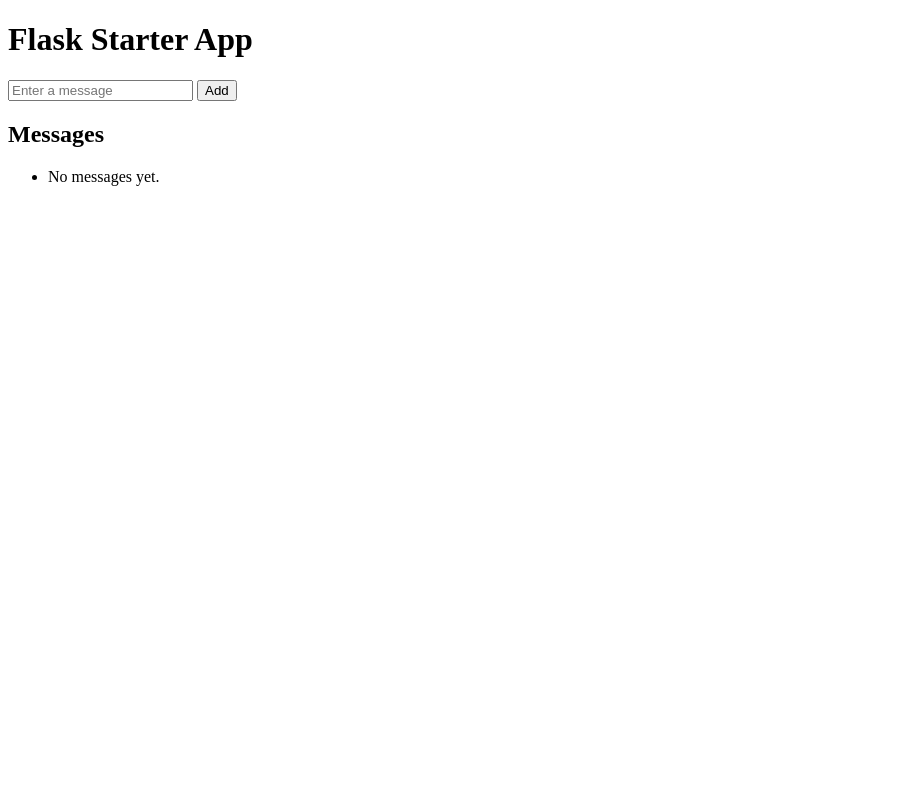
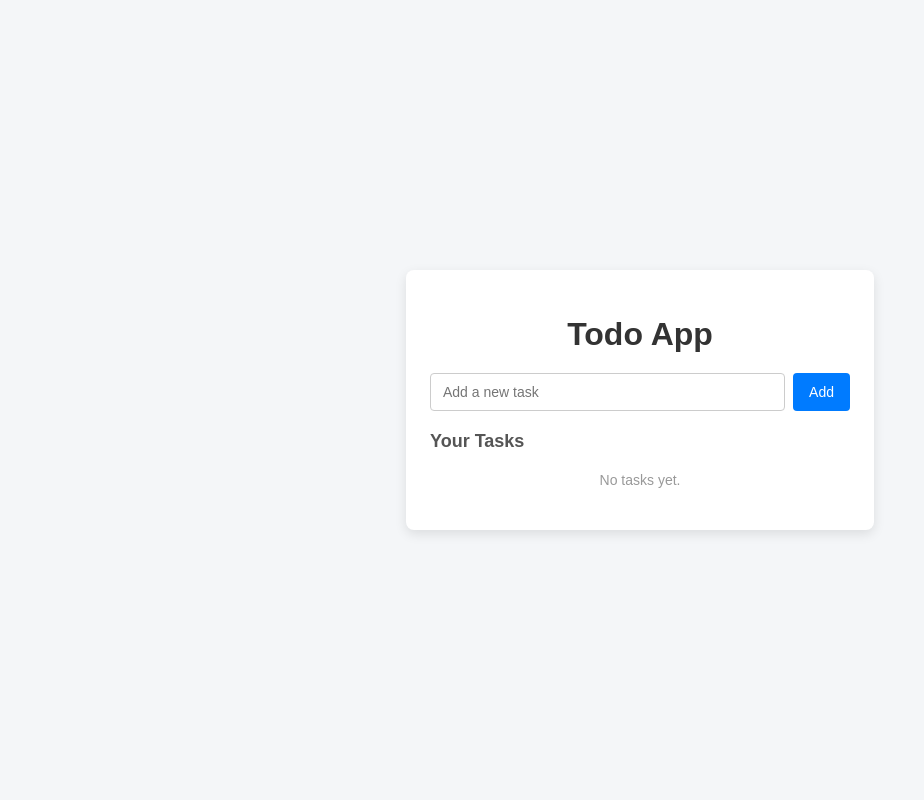
Before and after one commit to homieco/todo-app, a Flask app: page / in a window 1280 px wide. Shown: the whole page, without its empty margins (0-924 px from the left). Run offline with Flask 3, Linux system fonts and the light colour scheme.

Commit message:
Update templates/index.html content

```diff
--- a/templates/index.html
+++ b/templates/index.html
@@ -2,23 +2,103 @@
 <html lang="en">
 <head>
     <meta charset="UTF-8">
-    <title>Flask Starter</title>
+    <title>Todo App</title>
+    <style>
+        body {
+            font-family: Arial, Helvetica, sans-serif;
+            background: #f4f6f8;
+            margin: 0;
+            padding: 0;
+            display: flex;
+            justify-content: center;
+            align-items: center;
+            min-height: 100vh;
+        }
+        .container {
+            background: #ffffff;
+            width: 100%;
+            max-width: 420px;
+            padding: 24px;
+            border-radius: 8px;
+            box-shadow: 0 4px 12px rgba(0, 0, 0, 0.1);
+        }
+        h1 {
+            text-align: center;
+            margin-bottom: 20px;
+            color: #333;
+        }
+        form {
+            display: flex;
+            gap: 8px;
+            margin-bottom: 20px;
+        }
+        input[type="text"] {
+            flex: 1;
+            padding: 10px 12px;
+            border: 1px solid #ccc;
+            border-radius: 4px;
+            font-size: 14px;
+        }
+        input[type="text"]:focus {
+            outline: none;
+            border-color: #007bff;
+        }
+        button {
+            padding: 10px 16px;
+            background: #007bff;
+            color: #ffffff;
+            border: none;
+            border-radius: 4px;
+            cursor: pointer;
+            font-size: 14px;
+        }
+        button:hover {
+            background: #0056b3;
+        }
+        h2 {
+            margin-bottom: 10px;
+            color: #555;
+            font-size: 18px;
+        }
+        ul {
+            list-style: none;
+            padding: 0;
+            margin: 0;
+        }
+        li {
+            padding: 10px 12px;
+            background: #f9f9f9;
+            border: 1px solid #e0e0e0;
+            border-radius: 4px;
+            margin-bottom: 8px;
+            font-size: 14px;
+            color: #333;
+        }
+        li.empty {
+            text-align: center;
+            color: #999;
+            background: transparent;
+            border: none;
+        }
+    </style>
 </head>
 <body>
-    <h1>Flask Starter App</h1>
+    <div class="container">
+        <h1>Todo App</h1>
 
         <form method="post">
-        <input type="text" name="message" placeholder="Enter a message" required>
+            <input type="text" name="message" placeholder="Add a new task" required>
             <button type="submit">Add</button>
         </form>
 
-    <h2>Messages</h2>
+        <h2>Your Tasks</h2>
         <ul>
             {% for message in messages %}
                 <li>{{ message }}</li>
             {% else %}
-            <li>No messages yet.</li>
+                <li class="empty">No tasks yet.</li>
             {% endfor %}
         </ul>
+    </div>
 </body>
 </html>
```
Lines whose indentation alone changed are shown as unchanged.
